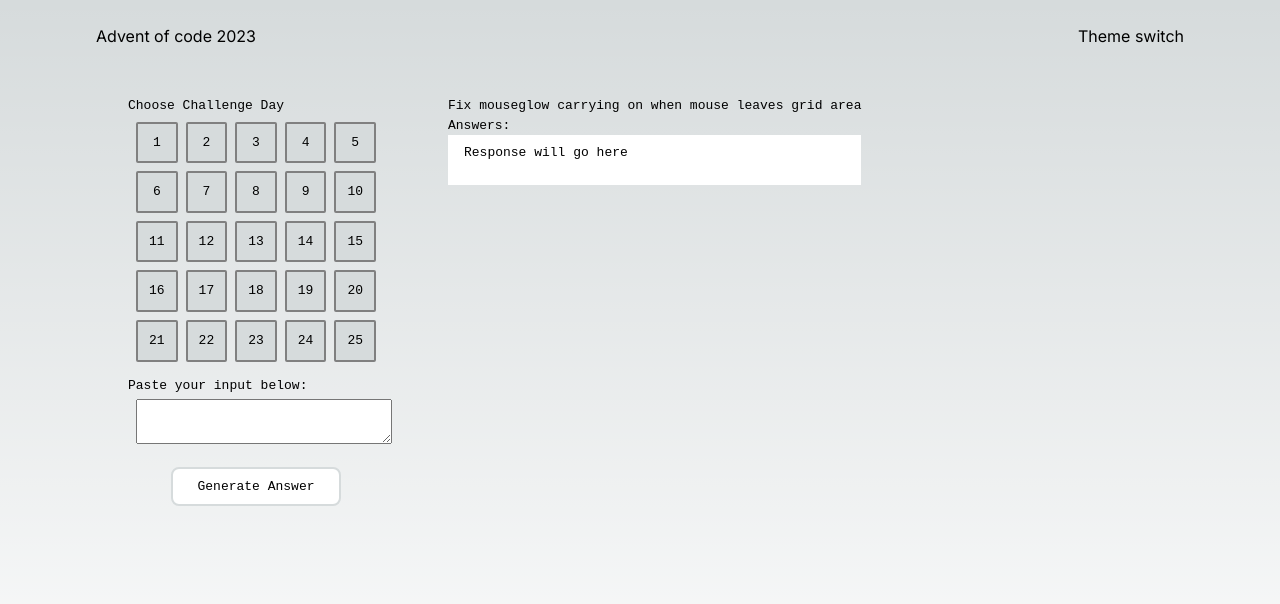
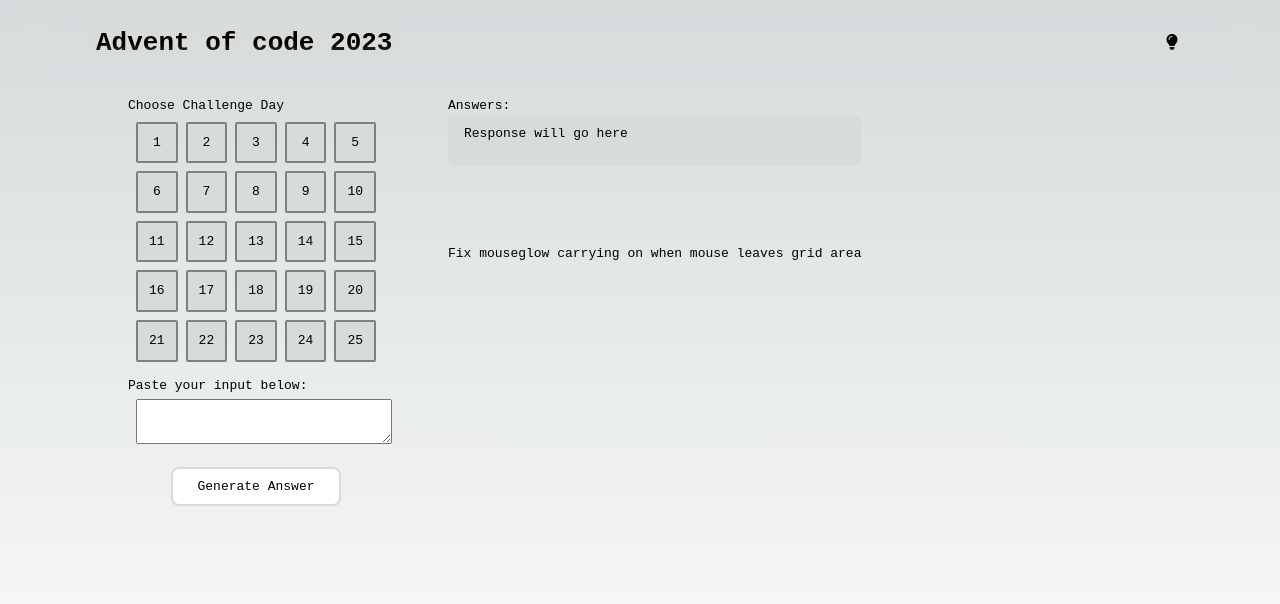
Before and after one commit to dsantos747/advent-of-code, a Next.js app in the folder frontend/: page / in a window 1280 px wide. Shown: the top 604 px of the page. Built offline with nearby package versions, Linux system fonts and the light colour scheme; no server answers.

Commit message:
Added dark mode + styling

```diff
--- a/frontend/app/components/header.tsx
+++ b/frontend/app/components/header.tsx
@@ -6,7 +6,7 @@ function Header({}: Props) {
   return (
     <div id='header' className=''>
       <div className='content'>
-        <div>Advent of code 2023</div>
+        <h1>Advent of code 2023</h1>
         <ThemeSwitch></ThemeSwitch>
       </div>
     </div>
--- /dev/null
+++ b/frontend/app/components/themeProvider.tsx
@@ -0,0 +1,9 @@
+'use client';
+
+// import * as React from 'react';
+import { ThemeProvider as NextThemesProvider } from 'next-themes';
+import { ThemeProviderProps } from 'next-themes/dist/types';
+
+export function ThemeProvider({ children, ...props }: ThemeProviderProps) {
+  return <NextThemesProvider {...props}>{children}</NextThemesProvider>;
+}
--- a/frontend/app/components/themeSwitch.tsx
+++ b/frontend/app/components/themeSwitch.tsx
@@ -1,59 +1,21 @@
-import { Context, createContext, useState, Dispatch, SetStateAction } from 'react';
-import { ReactNode } from 'react';
+'use client';
 
-const getInitialTheme = () => {
-  const prevColourPref = window.localStorage.getItem('color-mode');
-  const hasPrevPref = typeof prevColourPref === 'string';
-
-  if (hasPrevPref) {
-    return prevColourPref;
-  }
-
-  const mqPref = window.matchMedia('(prefers-color-scheme: dark)');
-  const hasMediaQueryPrefeence = typeof mqPref.matches === 'boolean';
-
-  if (hasMediaQueryPrefeence) {
-    return mqPref.matches ? 'dark' : 'light';
-  }
-
-  // Default theme
-  return 'light';
-};
-
-interface Theme {
-  // Add properties according to your theme structure
-  primaryColor: string;
-  secondaryColor: string;
-  // ... other properties
-}
-
-interface ThemeContextValue {
-  theme: Theme;
-  setTheme: Dispatch<SetStateAction<Theme>>;
-}
-
-interface ThemeProviderProps {
-  children: ReactNode;
-}
-
-export const ThemeContext = createContext<ThemeContextValue | undefined>(undefined);
-
-export const ThemeProvider: React.FC<ThemeProviderProps> = ({ children }) => {
-  const [theme, setThemeState] = useState(getInitialTheme);
-
-  const setTheme = (value) => {
-    setThemeState(value);
-
-    window.localStorage.setItem('color-mode', value);
-
-    return <ThemeContext.Provider value={{ theme, setThemeState }}>{children}</ThemeContext.Provider>;
-  };
-};
+import { useTheme } from 'next-themes';
+import { FontAwesomeIcon } from '@fortawesome/react-fontawesome';
+import { faMoon, faSun, faLightbulb } from '@fortawesome/free-solid-svg-icons';
 
 type Props = {};
 
 function ThemeSwitch({}: Props) {
-  return <div className=''>Theme switch</div>;
+  const { theme, setTheme } = useTheme();
+
+  return (
+    <div className=''>
+      <button onClick={() => (theme === 'dark' ? setTheme('light') : setTheme('dark'))}>
+        <FontAwesomeIcon icon={faLightbulb} className='' />
+      </button>
+    </div>
+  );
 }
 
 export default ThemeSwitch;
--- a/frontend/app/layout.tsx
+++ b/frontend/app/layout.tsx
@@ -2,6 +2,7 @@ import type { Metadata } from 'next';
 import { Inter } from 'next/font/google';
 import './styles.css';
 import Header from './components/header';
+import { ThemeProvider } from './components/themeProvider';
 
 const inter = Inter({ subsets: ['latin'] });
 
@@ -13,10 +14,12 @@ export const metadata: Metadata = {
 
 export default function RootLayout({ children }: { children: React.ReactNode }) {
   return (
-    <html lang='en'>
+    <html lang='en' suppressHydrationWarning>
       <body className={inter.className}>
-        <Header></Header>
-        {children}
+        <ThemeProvider attribute='class' defaultTheme='system' enableSystem>
+          <Header></Header>
+          {children}
+        </ThemeProvider>
       </body>
     </html>
   );
--- a/frontend/app/page.tsx
+++ b/frontend/app/page.tsx
@@ -51,17 +51,23 @@ export default function Home() {
               <label htmlFor='textInput'>Paste your input below:</label>
               <textarea id='textInput' name='textInput'></textarea>
             </div>
-            <button type='submit' className='mx-auto flex justify-center items-center p-2 border rounded-sm border-amber-400'>
+            <button type='submit' className=''>
               Generate Answer
             </button>
           </form>
         </div>
         <div>
-          <div>Fix mouseglow carrying on when mouse leaves grid area</div>
           <div>Answers:</div>
           <div id='answer'>
             {/* {testVal} */}
             Response will go here
+          </div>
+          <div>
+            <br />
+            <br />
+            <br />
+            <br />
+            Fix mouseglow carrying on when mouse leaves grid area
           </div>
         </div>
       </div>
--- a/frontend/app/styles.css
+++ b/frontend/app/styles.css
@@ -48,14 +48,20 @@ h6 {
   --foreground-rgb: 0, 0, 0;
   --background-start-rgb: 214, 219, 220;
   --background-end-rgb: 255, 255, 255;
+  --highlight-start-rgb: 173, 28, 28;
+  --highlight-end-rgb: 128, 0, 28;
+  --text-glow-rgba: 244, 235, 100, 0.25;
+  --bulb-rgb: 125, 36, 6;
 }
 
-@media (prefers-color-scheme: dark) {
-  :root {
-    --foreground-rgb: 255, 255, 255;
-    --background-start-rgb: 5, 25, 22;
-    --background-end-rgb: 0, 0, 0;
-  }
+.dark {
+  --foreground-rgb: 255, 255, 255;
+  --background-start-rgb: 5, 25, 22;
+  --background-end-rgb: 0, 0, 0;
+  --highlight-start-rgb: 14, 107, 45;
+  --highlight-end-rgb: 10, 77, 32;
+  --text-glow-rgba: 10, 77, 32, 1;
+  --bulb-rgb: 244, 235, 100;
 }
 
 body {
@@ -109,11 +115,27 @@ body {
   align-items: center;
   padding: 1.5rem 6rem;
   z-index: 50;
+  font-family: monospace;
+  text-shadow: 0 0 10px rgba(var(--text-glow-rgba));
+  backdrop-filter: blur(20px);
+  mask: linear-gradient(0deg, transparent, black 50%);
+  -webkit-mask: linear-gradient(0deg, transparent, black 50%);
 }
 
 #header .content {
   justify-content: space-between;
   flex-grow: 1;
+}
+
+#header button {
+  background: none;
+  border: none;
+  font-size: large;
+}
+
+#header button:hover {
+  color: rgb(var(--bulb-rgb));
+  transition: color 0.5s ease-in-out;
 }
 
 #challengeForm {
@@ -145,11 +167,19 @@ body {
   color: rgb(var(--foreground-rgb));
 }
 
+#challengeForm button:hover {
+  border-color: rgb(var(--highlight-start-rgb));
+  transition: border 0.15s ease;
+  translate: -1px -1px;
+  transition: translate 0.1s ease;
+}
+
 #answer {
-  background-color: rgb(var(--background-end-rgb));
+  background-color: rgb(var(--background-start-rgb));
   width: 100%;
   height: 50px;
   padding: 0.5rem 1rem;
+  border-radius: 6px;
 }
 
 .colourGrid {
@@ -169,7 +199,7 @@ body {
   position: absolute;
   width: 2rem;
   aspect-ratio: 1;
-  background-color: green;
+  background-color: rgb(var(--highlight-start-rgb));
   border-radius: 100%;
   filter: blur(0.5rem);
   opacity: 0;
@@ -191,14 +221,12 @@ body {
 }
 
 .colourTile input:not(:checked) + label {
-  /* background-color: rgb(243, 227, 124); */
   background: radial-gradient(rgb(var(--background-start-rgb)) 70%, rgb(var(--background-start-rgb)) 100%);
 }
 
 .colourTile input:checked + label {
-  /* background-color: rgb(243, 227, 124); */
-  background: radial-gradient(rgb(243, 227, 124) 70%, rgb(243, 211, 74) 100%);
-  color: rgb(var(--background-start-rgb));
+  background: radial-gradient(rgb(var(--highlight-start-rgb)) 70%, rgb(var(--highlight-end-rgb)) 100%);
+  color: rgb(255, 255, 255);
 }
 
 .colourTile label {
@@ -212,3 +240,9 @@ body {
   background-color: var(--background-end-rgb);
   border: 0.125rem solid gray;
 }
+
+.colourTile label:hover {
+  translate: -1px -1px;
+  transition: all 0.1s ease;
+  scale: 0.95 0.95;
+}
--- a/frontend/package.json
+++ b/frontend/package.json
@@ -9,7 +9,11 @@
     "lint": "next lint"
   },
   "dependencies": {
+    "@fortawesome/fontawesome-svg-core": "^6.5.1",
+    "@fortawesome/free-solid-svg-icons": "^6.5.1",
+    "@fortawesome/react-fontawesome": "^0.2.0",
     "next": "14.0.4",
+    "next-themes": "^0.2.1",
     "react": "^18",
     "react-dom": "^18"
   },
```
Also changed, not shown: frontend/app/components/darkMode.tsx (deleted, +0 -29 lines), 1 other file (tests, documents, lock files or other folders).
